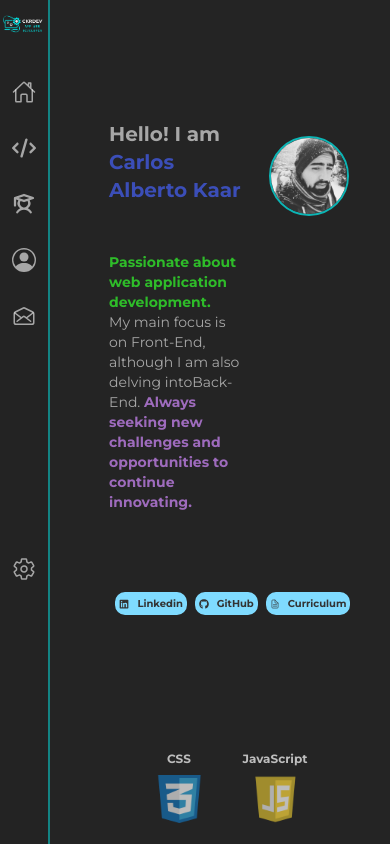
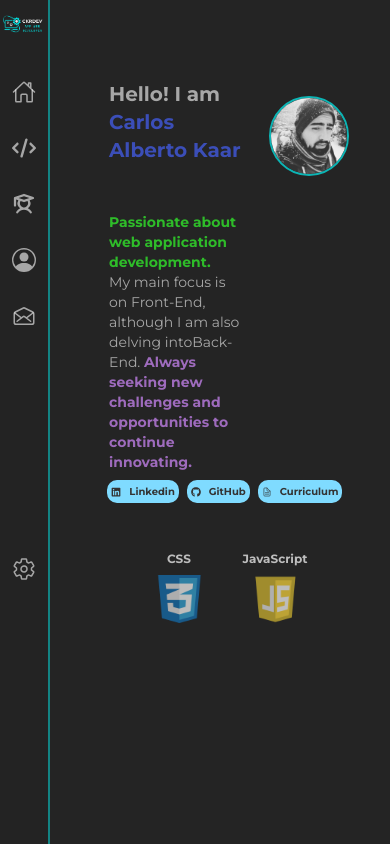
Before and after one commit to CharlyKrDev/Porfolio, a React (Vite) app: page / in a window 390 px wide. Shown: the top 844 px of the page. Built offline with nearby package versions, Linux system fonts and the light colour scheme.

Commit message:
Carrusel en responsive mobile

```diff
--- a/src/components/Carrusel/Carrusel.jsx
+++ b/src/components/Carrusel/Carrusel.jsx
@@ -10,7 +10,7 @@ export const Carrusel = () => {
     <>
       <main className="container  w-[90%] sm:w-[60%] items-center mt-2 text-white">
         <section className="w-full overflow-hidden">
-          <div className="flex whitespace-nowrap animateScroll mt-32">
+          <div className="flex whitespace-nowrap animateScroll mt-10 sm:mt-32">
             {logos.map((logo, index) => (
               <CardCarrusel logo={logo} key={index} />
             ))}
--- a/src/components/Home/Home.jsx
+++ b/src/components/Home/Home.jsx
@@ -14,7 +14,7 @@ export const Home = () => {
 
   return (
     <>
-      <main className="w-[100%] h-auto flex justify-center items-center m-auto mt-20">
+      <main className="w-[100%] h-auto flex justify-center items-center m-auto mt-10 sm:mt-20">
         <section className=" flex justify-center items-center max-w-[90%]  h-[70%]  flex-col">
           <div className="w-full h-auto flex  ml-0  sm:ml-64">
             <article className="w-[60%] h-auto flex flex-col">
@@ -24,7 +24,7 @@ export const Home = () => {
                   Carlos Alberto Kaar
                 </span>
               </h1>
-              <p className="text-wrap mb-20 text-sm sm:text-2xl m-2 mt-10">
+              <p className="text-wrap mb:4 sm:mb-20 text-sm sm:text-2xl m-2 mt-10">
                 <strong className="text-[#33fd2c]/70">
                 {t('home.pStrong')} <br />
                 </strong>
@@ -42,40 +42,40 @@ export const Home = () => {
               />
             </div>
           </div>
-          <nav className="w-[95%] ml-4  sm:ml-64">
-            <ul className="flex gap-2 sm:gap-8 text-[10px] sm:text-[14px] flex-wrap">
+          <nav className="w-[95%] sm:ml-64">
+            <section className="flex gap-2 sm:gap-8 text-[10px] sm:text-[14px] flex-wrap">
             <NavLink to={'https://www.linkedin.com/in/carlos-alberto-kaar/'} target="blank">
-            <li>
+            <div>
                 <button className="socialIcon flex justify-center items-center gap-2">
                   <FaLinkedin />
                   Linkedin
                 </button>
-              </li>
+              </div>
             </NavLink>
 
         <NavLink to={'https://github.com/CharlyKrDev'} target="blank">
 
-        <li>
+        <div>
                 <button className="socialIcon flex justify-center items-center gap-2">
                   {" "}
                   <FaGithub />
                   GitHub
                 </button>
-              </li>
+              </div>
 
         </NavLink>
 
 
-        <li>
+        <div>
           <a className="socialIcon flex justify-center items-center gap-2" href={CV} download="CV_Carlos_Kaar_ES.pdf" target="_blank">
                   <IoDocumentTextOutline />
                   Curriculum
           </a>
-        </li>
+        </div>
 
 
 
-            </ul>
+            </section>
           </nav>
           <footer className="h-auto max-w-[70vw]">
             <div className="sm:my-12 flex justify-center items-center ">
```
